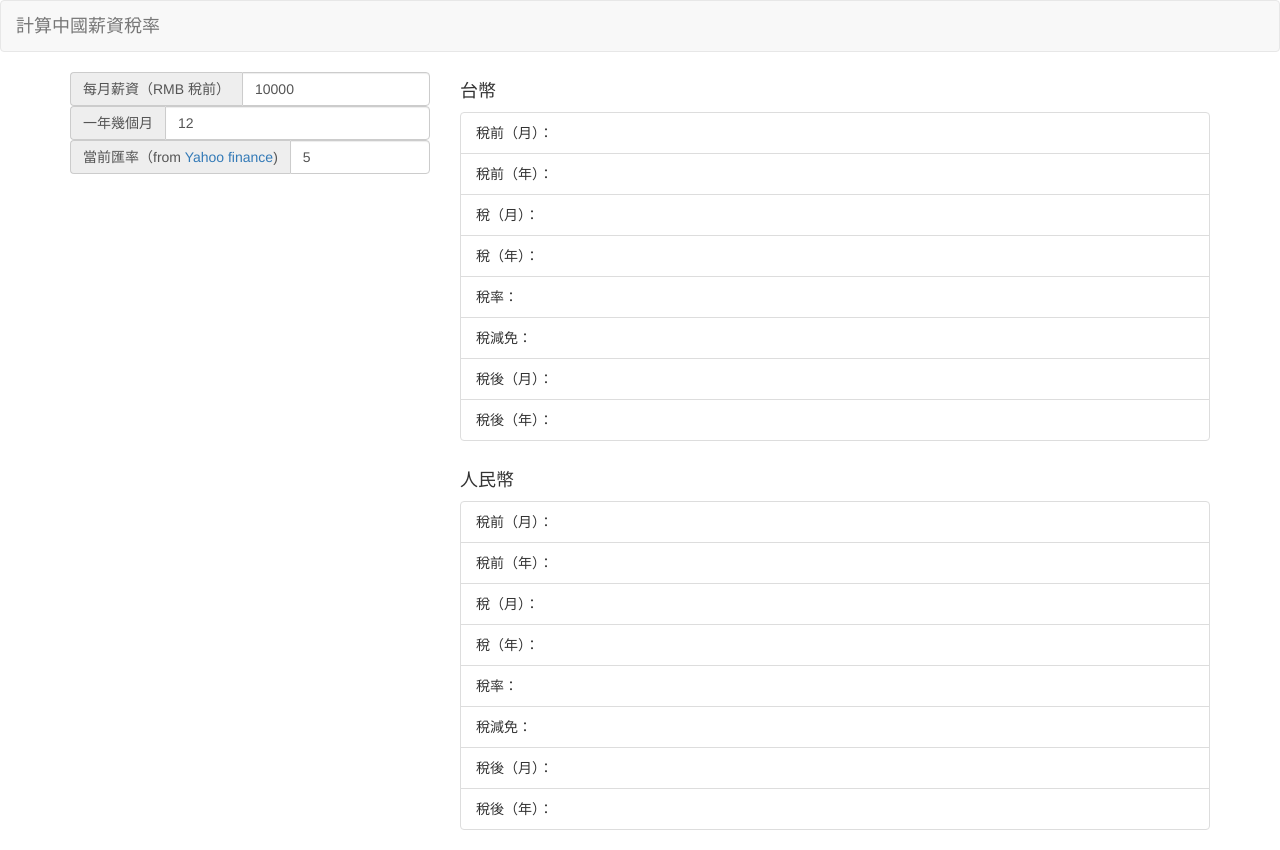
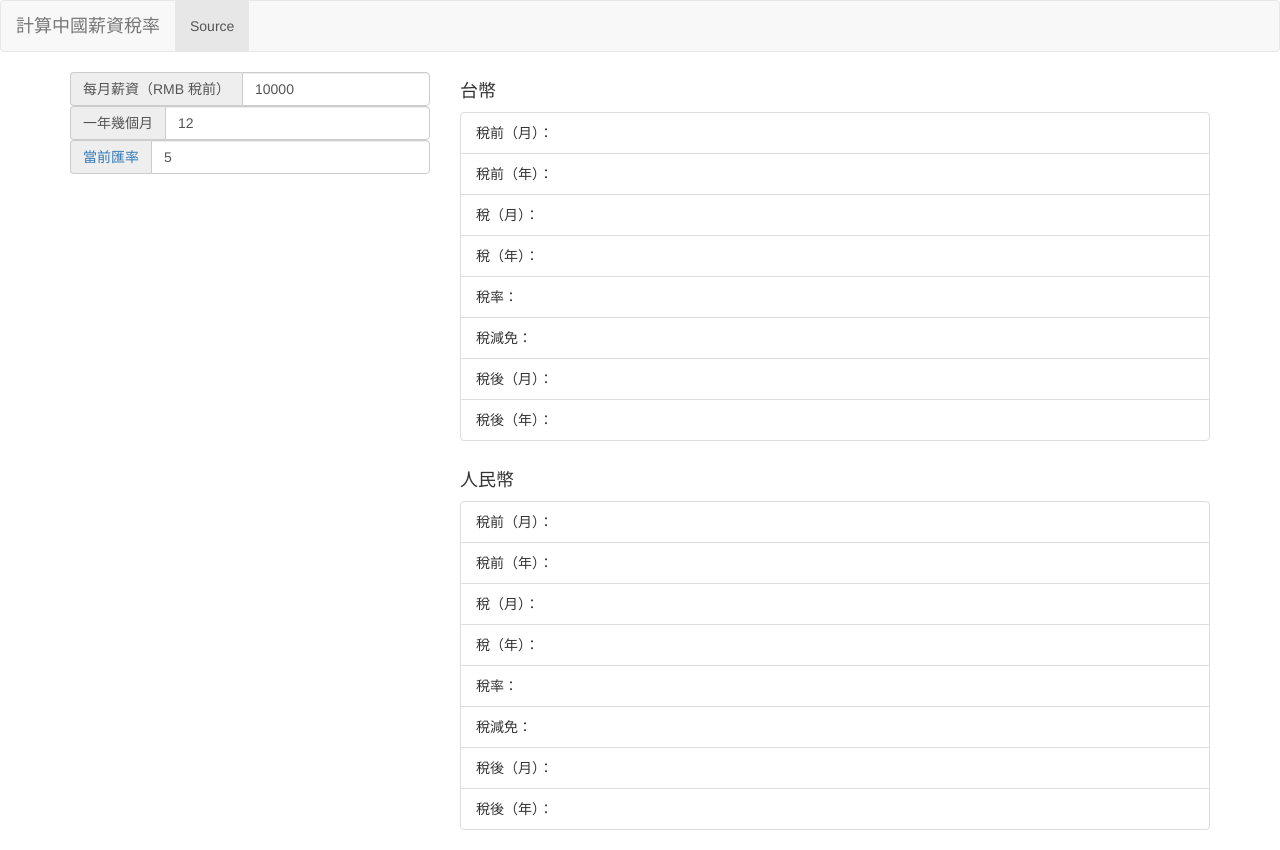
Before and after one commit to IskenHuang/chinaSalary, a website: page app/index.html in a window 1280 px wide. Drawn offline with nearby package versions, Linux system fonts and the light colour scheme; no server answers.

Commit message:
update ui

```diff
--- a/app/index.html
+++ b/app/index.html
@@ -66,6 +66,7 @@
                 <div class="collapse navbar-collapse" id="bs-example-navbar-collapse-1">
                     <ul class="nav navbar-nav">
                         <!-- <li class="active"><a href="#">Link</a></li> -->
+                        <li class="active"><a href="https://github.com/IskenHuang/chinaSalary">Source</a></li>
                     </ul>
                 </div><!-- /.navbar-collapse -->
             </div><!-- /.container-fluid -->
@@ -82,7 +83,7 @@
                         <input type="number" class="form-control js-month" value="12">
                     </div>
                     <div class="input-group">
-                        <span class="input-group-addon">當前匯率（from <a href="http://finance.yahoo.com/currency-converter/#from=CNY;to=TWD;amt=1">Yahoo finance</a>)</span>
+                        <span class="input-group-addon"><a href="http://finance.yahoo.com/currency-converter/#from=CNY;to=TWD;amt=1" title="from Yahoo finance">當前匯率</a></span>
                         <input type="number" class="form-control js-rate" value="5">
                     </div>
                 </div>
```
Also changed, not shown: index.html (+2 -1 lines).
